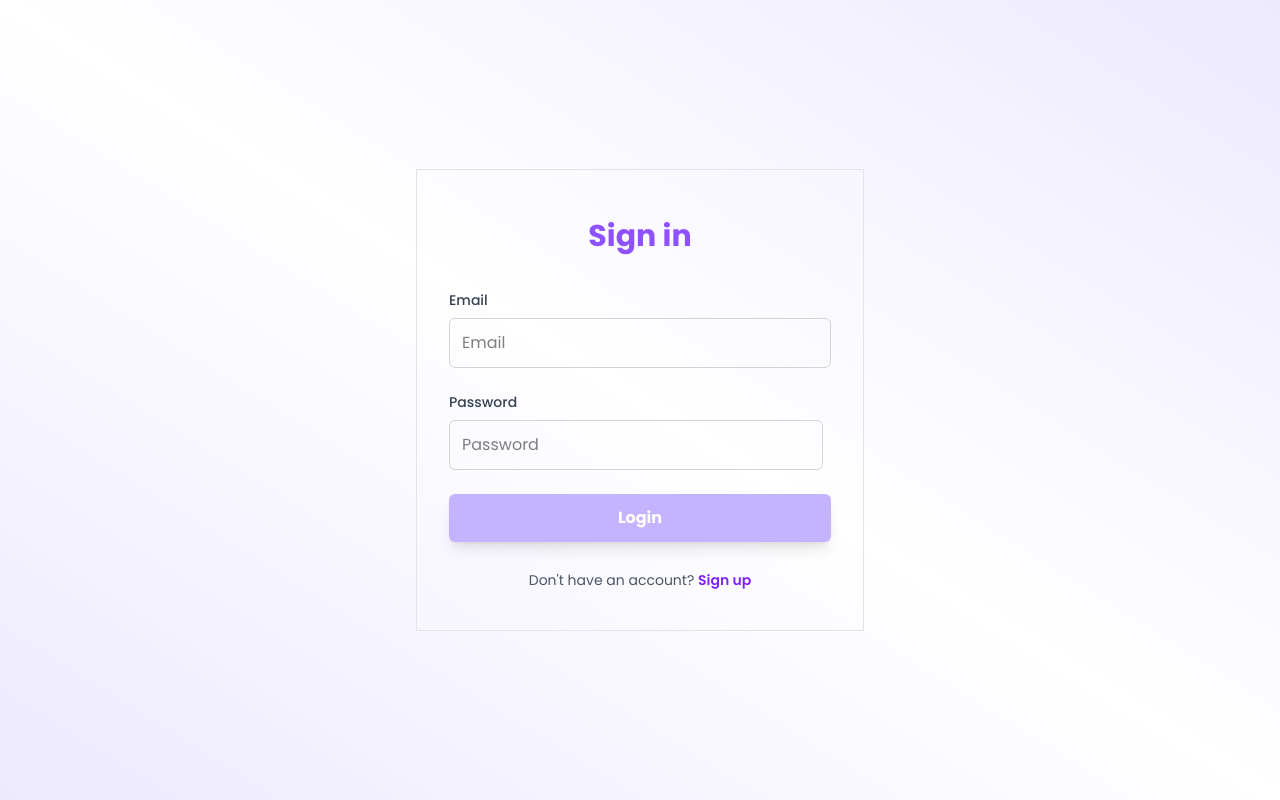
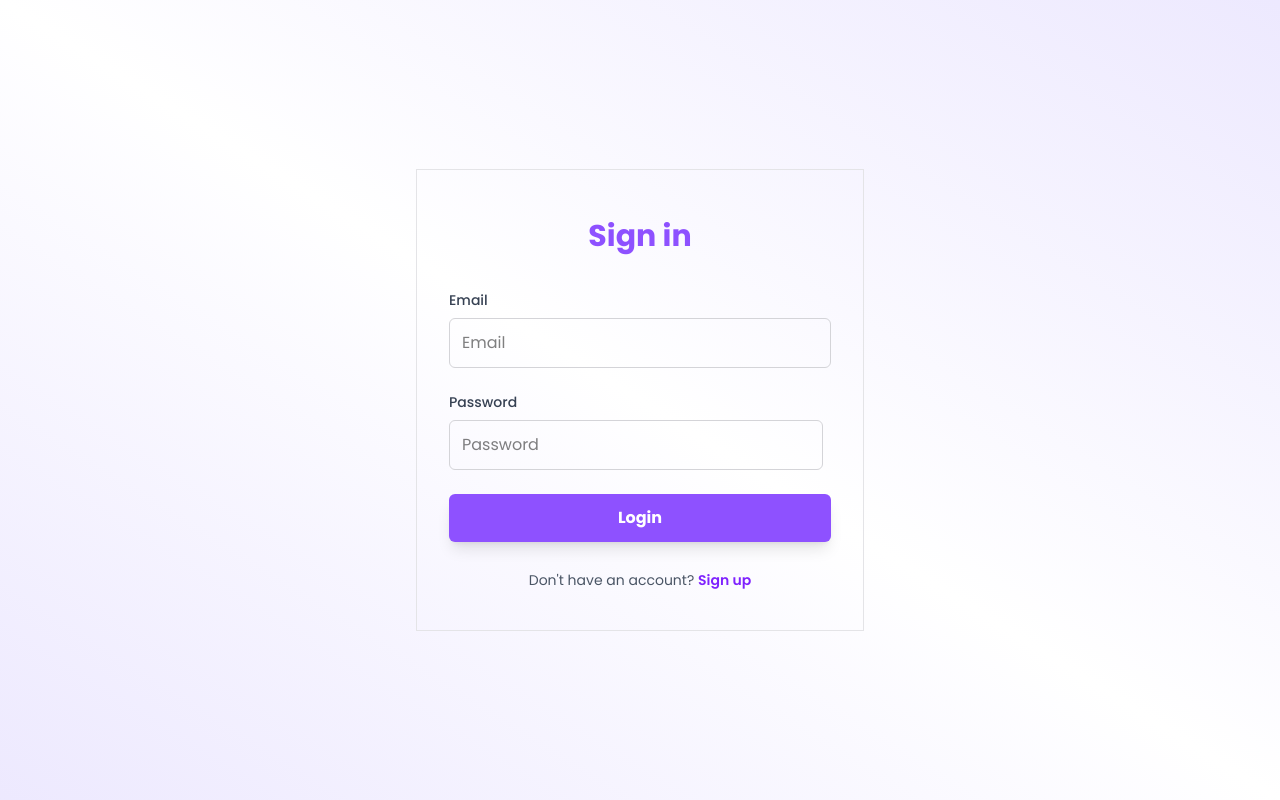
Before and after one commit to abhijithes/devchat-frontend, a React (Vite) app: page /login in a window 1280 px wide. Built offline with nearby package versions, Linux system fonts and the light colour scheme; no server answers.

Commit message:
login fix

```diff
--- a/src/pages/Login.tsx
+++ b/src/pages/Login.tsx
@@ -286,7 +286,7 @@ const AuthForm: React.FC = () => {
           <button
             className="w-full bg-violet-500 text-white font-bold py-3 rounded-md  shadow-lg transition-all duration-300 ease-in-out col-span-2 disabled:bg-violet-300 disabled:cursor-not-allowed"
             type="submit"
-            disabled={!verified}
+            disabled={!isLogin && !verified}
           >
             {loading ? "Processing..." : isLogin ? "Login" : "Create Account"}
           </button>
```
